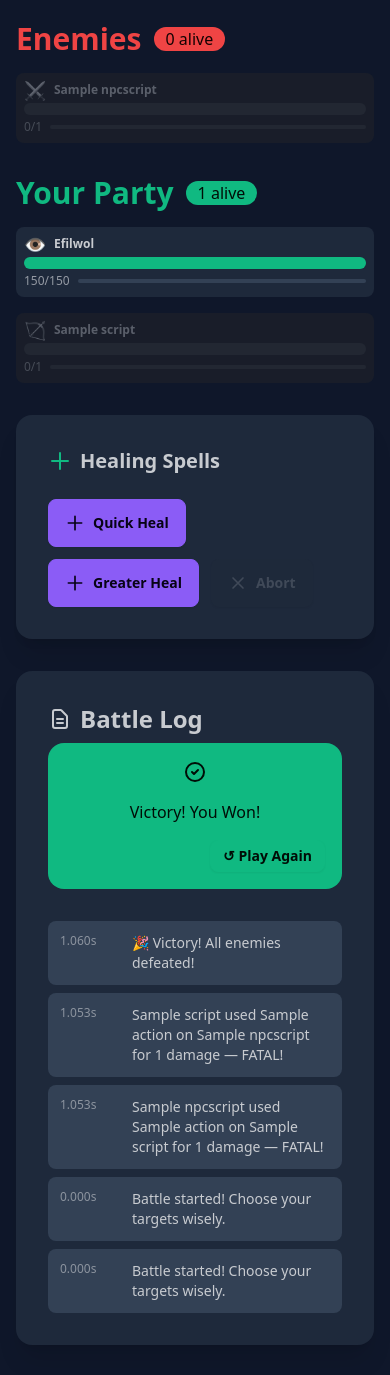
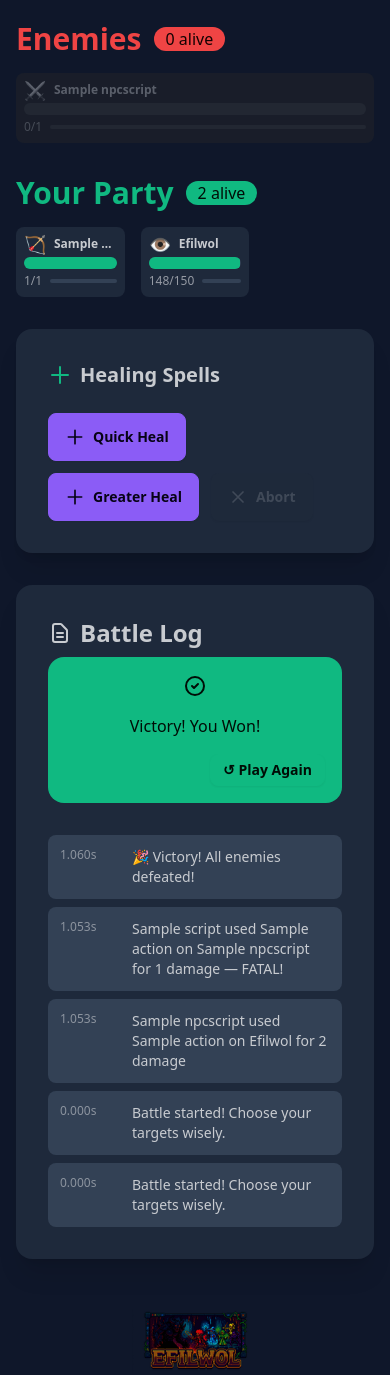
Before and after one commit to Dathmar/Efilwol, a Django app: page /play/ in a window 390 px wide. Shown: the part 261-1636 px from the top of the page. Run offline with Django 5.2, Linux system fonts and the light colour scheme; tables that the repository leaves empty hold one stand-in row (values such as "Sample post"); style sheets or scripts are compiled from the project's sources; parts of the project's set-up code (start-up, migrations or seed data) failed here and were passed over; some libraries are stand-ins or nearby versions.

Commit message:
feat(game): Implement fixed 2-row party layout with melee and ranged positioning
- Restructure party display grid to use fixed 2-row layout with melee slots (1-3) on top and ranged slots (4-5) on bottom
- Position Efilwol (lowlife) in center of ranged row between slot 4 and slot 5
- Order party_scripts by party_slot in database query to ensure consistent positioning
- Remove responsive grid columns (md:grid-cols-3) in favor of fixed 3-column layout for stable positioning
- Add template comments documenting row structure and slot assignments for maintainability
- Handle edge cases where ranged slots may be empty by displaying Efilwol alone

```diff
--- a/game/templates/game/game.html
+++ b/game/templates/game/game.html
@@ -49,12 +49,27 @@
                     <h2 class="text-3xl font-bold text-success">Your Party</h2>
                     <div class="badge badge-success badge-lg" x-text="`${aliveParty} alive`"></div>
                 </div>
-                <div class="grid grid-cols-1 md:grid-cols-3 gap-4">
-                    {% include 'game/script-card.html' with script_obj=lowlife hp=lowlife.hp type='lowlife' %}
-                    {% for party_script in party_scripts %}
-                        {% include 'game/script-card.html' with script_obj=party_script.script hp=party_script.hp type='player' card_id=party_script.id %}
+                {# Fixed 2-row layout: melee top (slots 1-3), ranged bottom (slot4, Efilwol, slot5) #}
+                {# party_scripts is ordered by party_slot ascending #}
+                {% with melee=party_scripts|slice:":3" ranged=party_scripts|slice:"3:" %}
+                <div class="grid grid-cols-3 gap-4">
+                    {# Row 1: melee slots 1-3 #}
+                    {% for ps in melee %}
+                        {% include 'game/script-card.html' with script_obj=ps.script hp=ps.hp type='player' card_id=ps.id %}
+                    {% endfor %}
+                    {# Row 2: ranged slot 4, Efilwol (center), ranged slot 5 #}
+                    {% for ps in ranged %}
+                        {% if forloop.first %}
+                            {% include 'game/script-card.html' with script_obj=ps.script hp=ps.hp type='player' card_id=ps.id %}
+                            {% include 'game/script-card.html' with script_obj=lowlife hp=lowlife.hp type='lowlife' %}
+                        {% else %}
+                            {% include 'game/script-card.html' with script_obj=ps.script hp=ps.hp type='player' card_id=ps.id %}
+                        {% endif %}
+                    {% empty %}
+                        {% include 'game/script-card.html' with script_obj=lowlife hp=lowlife.hp type='lowlife' %}
                     {% endfor %}
                 </div>
+                {% endwith %}
             </div>
 
             <!-- Heal Buttons -->
--- a/game/views.py
+++ b/game/views.py
@@ -65,7 +65,7 @@ def game(request, stage_id=None):
         UserScript = apps.get_model('users', 'UserScript')
         party_scripts = UserScript.objects.filter(
             user=request.user, in_party=True
-        ).select_related('script')[:stage.party_size]
+        ).select_related('script').order_by('party_slot')[:stage.party_size]
         serialized_party = UserScriptSerializer(party_scripts, many=True)
         party_session = [
             {
```
